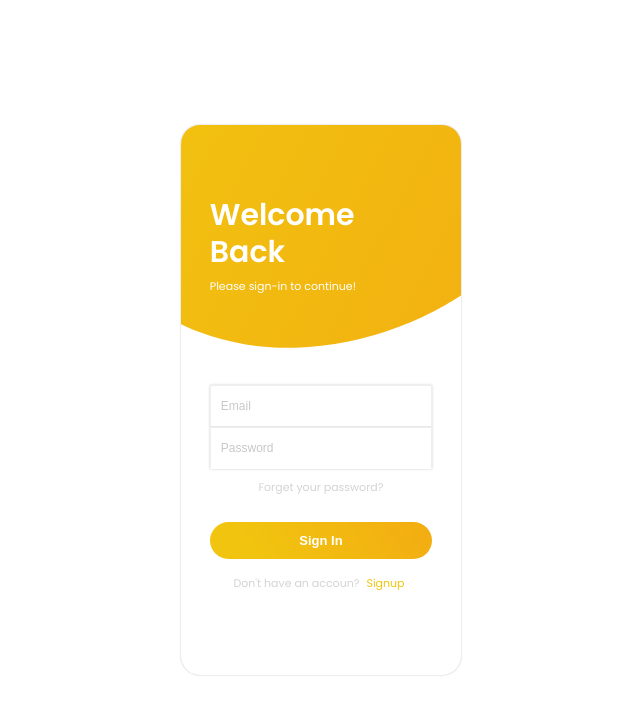
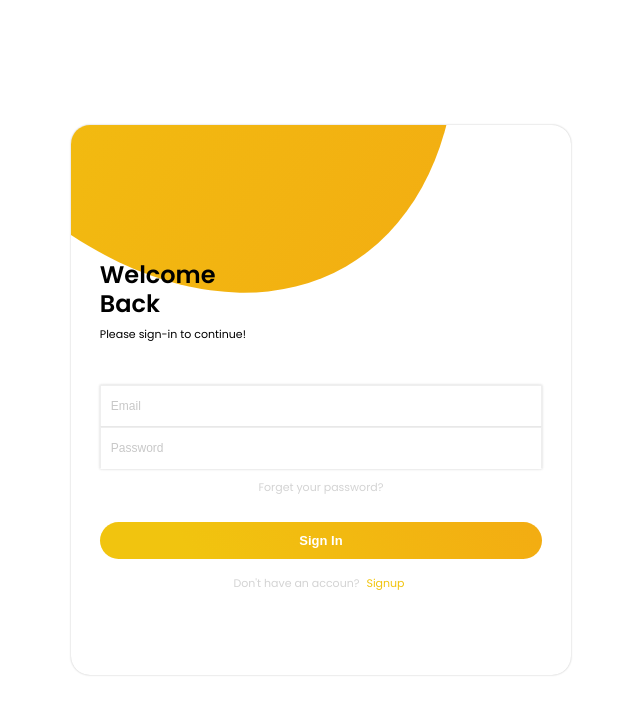
Before and after one commit to srsa1195/dsc-bridge-app, a React (Create React App) app: page / in a window 1280 px wide. Shown: the top 714 px of the page, without its empty margins (319-959 px from the left). Built offline with nearby package versions, Linux system fonts and the light colour scheme.

Commit message:
Registration UI Fix

```diff
--- a/src/App.css
+++ b/src/App.css
@@ -1,5 +1,13 @@
 .App {
   text-align: center;
+  display: flex;
+  width: 500px;
+  height: 800px
+
+}
+.side-by-side {
+  display: flex;
+  flex-direction: row;
 }
 
 .App-logo {
--- a/src/components/accountBox/common.jsx
+++ b/src/components/accountBox/common.jsx
@@ -6,6 +6,10 @@ export const BoxContainer = styled.div`
   flex-direction: column;
   align-items: center;
   margin-top: 10px;
+`;
+export const sideBySide = styled.div`
+  display: flex;
+  flex-direction: row;
 `;
 
 export const FormContainer = styled.form`
@@ -20,6 +24,8 @@ export const MutedLink = styled.a`
   color: rgba(200, 200, 200, 0.8);
   font-weight: 500;
   text-decoration: none;
+  padding-bottom: ${({ margin1 }) =>
+  typeof margin1 === "string" ? margin1 : `${margin1}px`};
 `;
 
 export const BoldLink = styled.a`
@@ -52,7 +58,8 @@ export const Input = styled.input`
 `;
 export const Label = styled.a`
   font-size: 15px;
-  color: rgb(241, 196, 15);
+  color: rgb(0,0 ,0 );
+  // color: rgb(241, 196, 15);
   font-weight: 500;
   text-decoration: none;
   margin: 0 4px;
--- a/src/components/accountBox/index.jsx
+++ b/src/components/accountBox/index.jsx
@@ -6,7 +6,7 @@ import { AccountContext } from "./accountContext";
 import { SignupForm } from "./signupForm";
 
 const BoxContainer = styled.div`
-  width: 280px;
+  width: 500px;
   min-height: 550px;
   display: flex;
   flex-direction: column;
@@ -24,19 +24,19 @@ const TopContainer = styled.div`
   flex-direction: column;
   justify-content: flex-end;
   padding: 0 1.8em;
-  padding-bottom: 5em;
+  padding-bottom: 2em;
 `;
 
 const BackDrop = styled(motion.div)`
-  width: 160%;
-  height: 550px;
+  width: 100%;
+  height: 1000px;
   position: absolute;
   display: flex;
   flex-direction: column;
-  border-radius: 50%;
+  border-radius: 20%;
   transform: rotate(60deg);
-  top: -290px;
-  left: -70px;
+  top: -480px;
+  left: -325px;
   background: rgb(241, 196, 15);
   background: linear-gradient(
     58deg,
@@ -52,16 +52,16 @@ const HeaderContainer = styled.div`
 `;
 
 const HeaderText = styled.h2`
-  font-size: 30px;
+  font-size: 24px;
   font-weight: 600;
   line-height: 1.24;
-  color: #fff;
+  color: #000;
   z-index: 10;
   margin: 0;
 `;
 
 const SmallText = styled.h5`
-  color: #fff;
+  color: #000;
   font-weight: 500;
   font-size: 11px;
   z-index: 10;
@@ -78,7 +78,7 @@ const InnerContainer = styled.div`
 
 const backdropVariants = {
   expanded: {
-    width: "233%",
+    width: "250%",
     height: "1050px",
     borderRadius: "20%",
     transform: "rotate(60deg)",
--- a/src/components/accountBox/signupForm.jsx
+++ b/src/components/accountBox/signupForm.jsx
@@ -10,6 +10,7 @@ import {
   Label1,
   MutedLink,
   SubmitButton,
+  sideBySide
 } from "./common";
 import { Marginer } from "../marginer";
 import { AccountContext } from "./accountContext";
@@ -152,10 +153,20 @@ export function SignupForm(props) {
   return (
     <form>
     <BoxContainer>
-      <FormContainer >
-        <Input type="text" placeholder="Full Name" onChange={event => setFullname(event.target.value)} value={fullname}/>
+      <FormContainer>
+      <div className="side-by-side">
+      <Input type="text" placeholder="Full Name" onChange={event => setFullname(event.target.value)} value={fullname}/>
+      <Input type="email" placeholder="Email" onChange={event => setEmail(event.target.value)} value={email}/>
+      </div>
+      <div className="side-by-side">
+      <Input type="password" placeholder="Password" />
+      <Input type="password" placeholder="Confirm Password" onChange={event => setPassword(event.target.value)} value={password}/>
+      </div>
+      <Input type="text" placeholder="Age" onChange={event => setAge(event.target.value)} value={age}/>
+      <div className="side-by-side">
         <Input type="text" placeholder="Address Line 1"  onChange={event => setAddress1(event.target.value)} value={address1}/>
         <Input type="text" placeholder="Address Line 2"  onChange={event => setAddress2(event.target.value)} value={address2}/>
+      </div>
         <Marginer direction="vertical" margin="0.6em" />
         <Label>Your Ethinicity</Label>
         <select onChange={event => setEthinicity(event.target.value)} value={ethinicity}>
@@ -163,17 +174,19 @@ export function SignupForm(props) {
           <option value="Asian">Asian</option>
           <option value="Black">Black</option>
           <option value="Hispanic">Hispanic</option>
-          <option value="White">Hispanic</option>
+          <option value="White">White </option>
           <option value="Pacific Islander">Pacific Islander</option>
         </select>
         <Marginer direction="vertical" margin="0.6em" />
         <Label>Ethinicity interested in</Label>
+        <div className="side-by-side">
         <Label1>Native American<input type='checkbox' id="flexCheckDefault" value="Native American" onChange={handleEthChange}/></Label1>
         <Label1>Asian<input  type='checkbox' id="flexCheckDefault" value="Asian" onChange={handleEthChange}/></Label1>
         <Label1>Black<input  type='checkbox' id="flexCheckDefault" value="Black" onChange={handleEthChange}/></Label1>
         <Label1>Hispanic<input  type='checkbox' id="flexCheckDefault" value="Hispanic" onChange={handleEthChange}/></Label1>
         <Label1>White<input  type='checkbox' id="flexCheckDefault" value="White" onChange={handleEthChange}/></Label1>
         <Label1>Pacific Islander<input  type='checkbox' id="flexCheckDefault" value="Pacific Islander" onChange={handleEthChange}/></Label1>
+        </div>
         <Marginer direction="vertical" margin="0.6em" />
         <Label>Looking For</Label>
         <select onChange={event => setGender(event.target.value)} value={gender}>
@@ -182,7 +195,6 @@ export function SignupForm(props) {
           <option selected value="Transgender">Transgender</option>
         </select>
         <Marginer direction="vertical" margin="0.6em" />
-        <Input type="text" placeholder="Age" onChange={event => setAge(event.target.value)} value={age}/>
         <Label>Upload Profile Picture</Label>
         <UploadImageToS3WithNativeSdk handleS3Url={getS3Url} > </UploadImageToS3WithNativeSdk>
         <Label>Interested In</Label>
@@ -191,24 +203,24 @@ export function SignupForm(props) {
           <option value="Women">Women</option>
           <option selected value="Both">Both</option>
         </select>
-        <label>Your Interests</label>
-           Reading<input  type='checkbox' id="IntDefault" value="Reading" onChange={handleIntChange}/>
-           Hiking<input  type='checkbox' id="IntDefault" value="Hiking" onChange={handleIntChange}/>
-           Workout<input  type='checkbox' id="IntDefault" value="Workout" onChange={handleIntChange}/>
-           Cooking<input  type='checkbox' id="IntDefault" value="Cooking" onChange={handleIntChange}/>
-           Poetry<input  type='checkbox' id="IntDefault" value="Poetry" onChange={handleIntChange}/>
-           Dancing<input  type='checkbox' id="IntDefault" value="Dancing" onChange={handleIntChange}/>
-           Board Games<input  type='checkbox' id="IntDefault" value="Board Games" onChange={handleIntChange}/>
-           Food<input  type='checkbox' id="IntDefault" value="Food" onChange={handleIntChange}/>
-
-        <Input type="email" placeholder="Email" onChange={event => setEmail(event.target.value)} value={email}/>
-        <Input type="password" placeholder="Password" />
-        <Input type="password" placeholder="Confirm Password" onChange={event => setPassword(event.target.value)} value={password}/>
+        <Label>Your Interests</Label>
+        <div className="side-by-side">
+        <Label1>Reading<input  type='checkbox' id="IntDefault" value="Reading" onChange={handleIntChange}/></Label1>
+        <Label1>Hiking<input  type='checkbox' id="IntDefault" value="Hiking" onChange={handleIntChange}/></Label1>
+        <Label1>Workout<input  type='checkbox' id="IntDefault" value="Workout" onChange={handleIntChange}/></Label1>
+        <Label1>Cooking<input  type='checkbox' id="IntDefault" value="Cooking" onChange={handleIntChange}/></Label1>
+        </div>
+        <div className="side-by-side">
+        <Label1>Poetry<input  type='checkbox' id="IntDefault" value="Poetry" onChange={handleIntChange}/></Label1>
+        <Label1>Dancing<input  type='checkbox' id="IntDefault" value="Dancing" onChange={handleIntChange}/></Label1>
+        <Label1>Board Games<input  type='checkbox' id="IntDefault" value="Board Games" onChange={handleIntChange}/></Label1>
+        <Label1>Food<input  type='checkbox' id="IntDefault" value="Food" onChange={handleIntChange}/></Label1>
+        </div>
        </FormContainer>
        <Marginer direction="vertical" margin={10} />
        <SubmitButton type="submit" onClick={handleSubmit}>Signup</SubmitButton>
-       <Marginer direction="vertical" margin="1em" />
-       <MutedLink href="#">
+       <Marginer direction="vertical" margin="1em"/>
+       <MutedLink href="#" margin1="0.8em" >
         Already have an account?
         <BoldLink href="#" onClick={switchToSignin}>
           Signin
```
